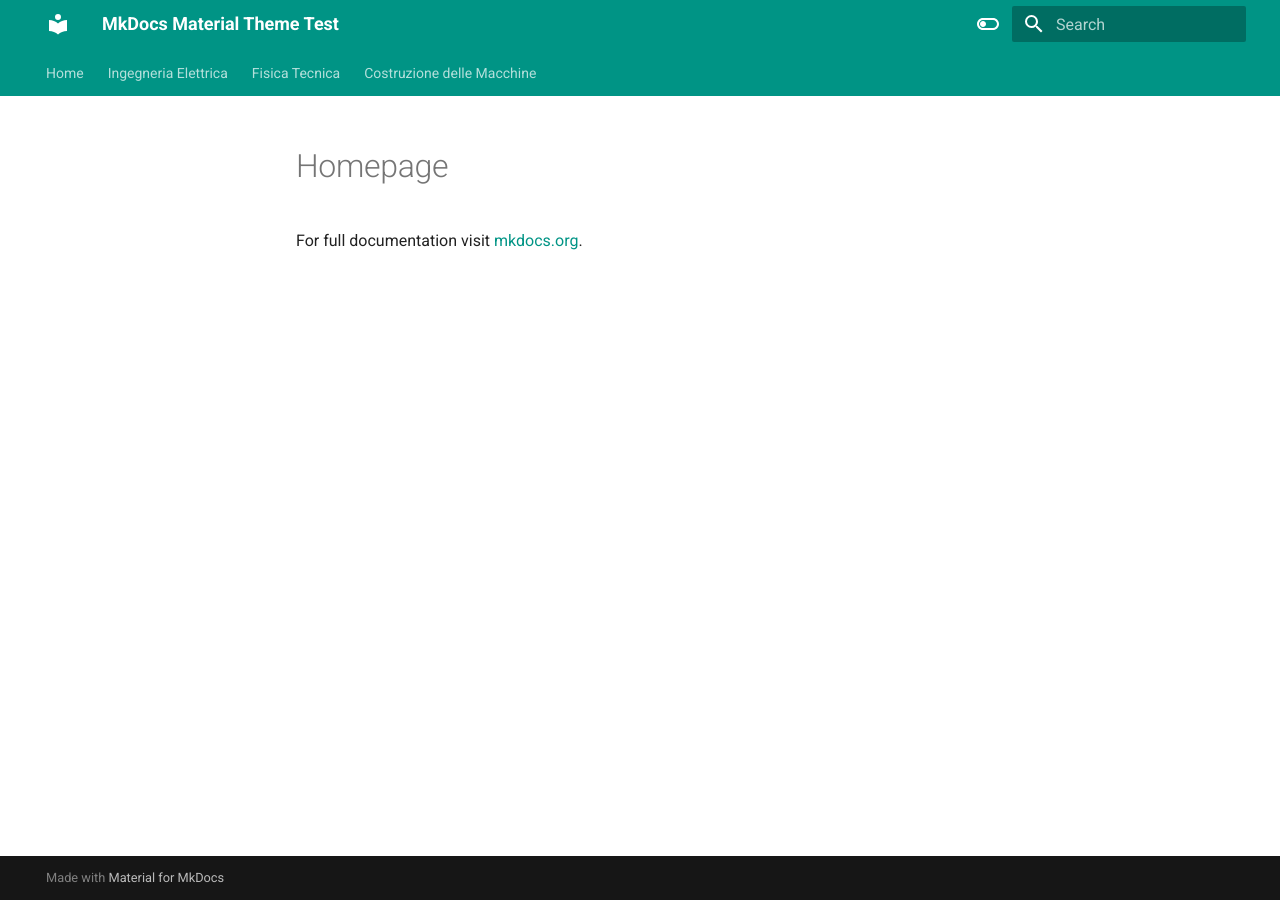
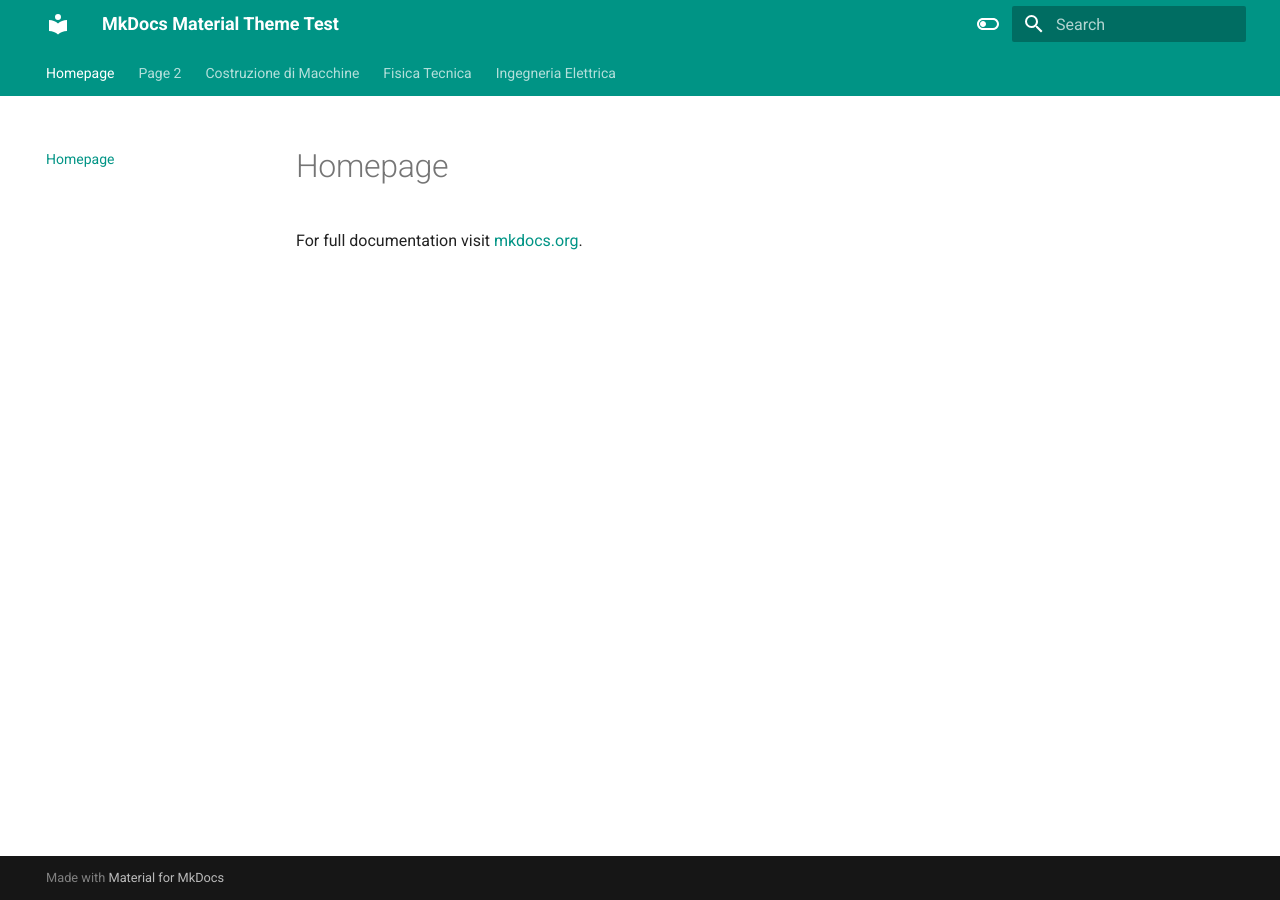
Before and after one commit to MORaHo/Appunti, an MkDocs documentation site: the page built from docs/index.md, in a window 1280 px wide. Built offline with MkDocs 1.6.1 and Material for MkDocs 9.7.7, drawn with Linux system fonts in a browser that asks for light colours; part of the change alters nothing that is shown.

Commit message:
Update mkdocs.yml

```diff
--- a/mkdocs.yml
+++ b/mkdocs.yml
@@ -1,9 +1,4 @@
 site_name: MkDocs Material Theme Test
-nav:
-  - Home: 'home.md'
-  - Ingegneria Elettrica: 'Ingegneria_Elettrica/'
-  - Fisica Tecnica: 'Fisica_Tecnica/'
-  - Costruzione delle Macchine: 'Costruzione_di_Macchine/'
 
 theme:
   name: material
```
